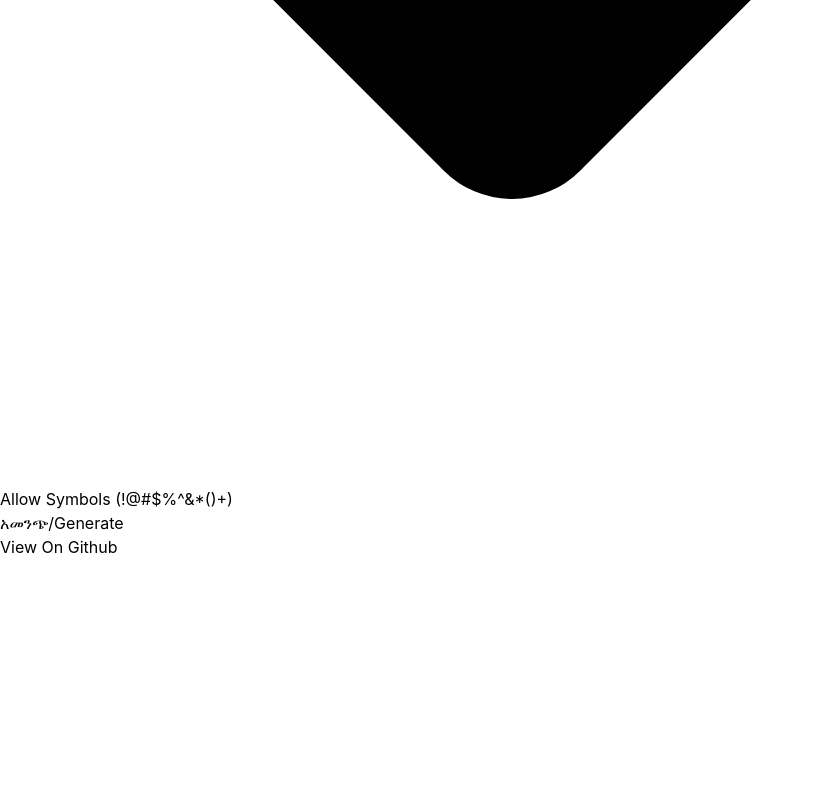
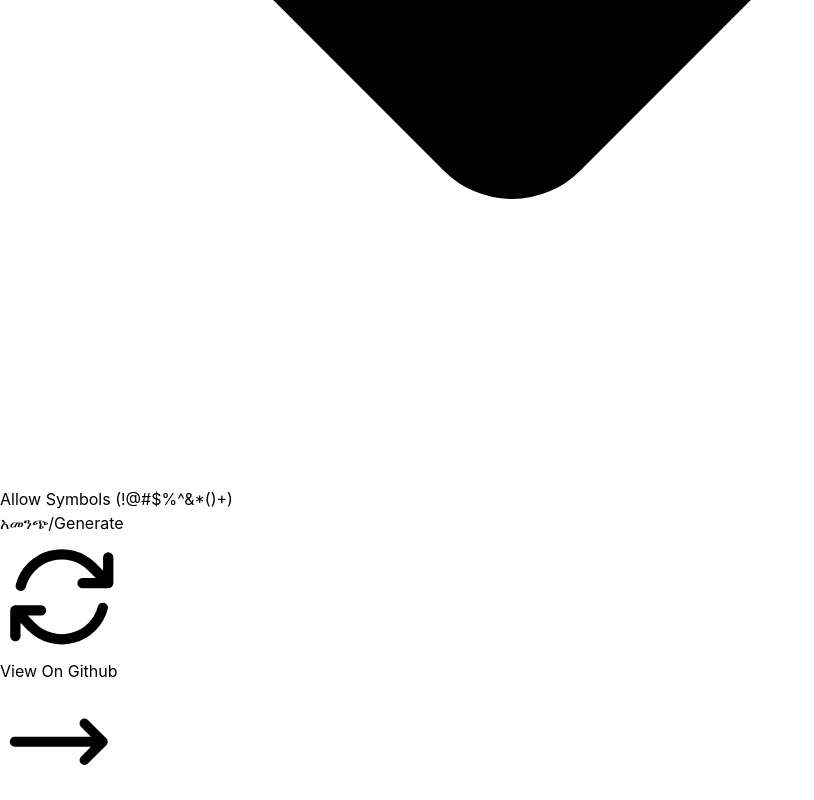
Before and after one commit to hmhard/amharic-password-generator, a React (Create React App) app: page / in a window 1280 px wide. Shown: the part 3585-4385 px from the top of the page, without its empty margins (0-814 px from the left). Before the commit the page ends 4144 px from the top, so only its background shows below. Built offline with nearby package versions, Linux system fonts and the light colour scheme; what @material-tailwind/react would draw is missing.

Commit message:
added hero icons to the project

```diff
--- a/package.json
+++ b/package.json
@@ -3,6 +3,7 @@
   "version": "0.1.0",
   "private": false,
   "dependencies": {
+    "@heroicons/react": "^2.0.17",
     "@material-tailwind/react": "^1.4.2",
     "@testing-library/jest-dom": "^5.16.5",
     "@testing-library/react": "^13.4.0",
--- a/src/App.tsx
+++ b/src/App.tsx
@@ -1,6 +1,10 @@
 import React, { useState } from 'react';
 import { Button, Card, CardBody, CardFooter, Checkbox, Input, Option, Select, Typography } from '@material-tailwind/react';
+import {
+  ArrowLongRightIcon,
+  ArrowPathIcon,
 
+} from "@heroicons/react/24/outline"
 function App() {
   const generateText = () => {
     let result = '';
@@ -50,7 +54,10 @@ function App() {
             <Checkbox checked={includeEnglish} onChange={(e) => setIncludeEnglish(!includeEnglish)} id='english-checkbox' label="Include English Alphabet{A-Z}" ripple={true} />
             <Checkbox checked={includeNumbers} onChange={(e) => setIncludeNumbers(!includeNumbers)} id='numbers-checkbox' label="Allow Numbers (0-9)" ripple={true} />
             <Checkbox checked={includeSymbols} onChange={(e) => setIncludeSymbols(!includeSymbols)} id='symbols-checkbox' label="Allow Symbols (!@#$%^&*()+)" ripple={true} />
-            <Button className="min-w-[72px]" onClick={() => generateText()}>አመንጭ/Generate</Button>
+            <Button  className=" flex items-center gap-3 " size="sm" onClick={() => generateText()}>አመንጭ/Generate
+            <ArrowPathIcon strokeWidth={2} className=" w-5" />
+
+            </Button>
 
 
 
@@ -58,7 +65,7 @@ function App() {
 
         </CardBody>
         <CardFooter>
-          <Button variant="text"><a href='https://github.com/hmhard/amharic-password-generator'>View On Github</a> </Button>
+          <Button className='flex items-center gap-3' variant="text"><a href='https://github.com/hmhard/amharic-password-generator'>View On Github</a> <ArrowLongRightIcon strokeWidth={2} className="h-5 w-5" /> </Button>
         </CardFooter>
       </Card>
     </div>
```
Also changed, not shown: 1 other file (tests, documents, lock files or other folders).
